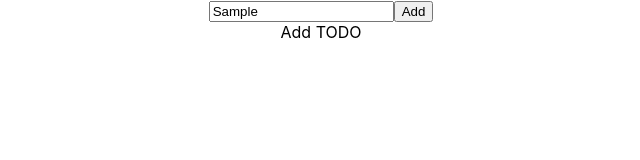
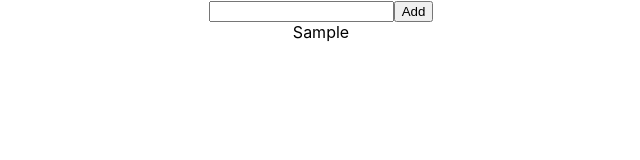
Before and after one commit to keshav-singla/To-do-list, a React (Create React App) app: page / in a window 1280 px wide. Both pictures are taken after typing "Sample" into the empty fields and a click on the button "Add". Shown: the top 160 px of the page, without its empty margins (319-959 px from the left). Built offline with nearby package versions, Linux system fonts and the light colour scheme.

Commit message:
functionality working properly

```diff
--- a/src/components/input.js
+++ b/src/components/input.js
@@ -1,5 +1,5 @@
 import React from 'react'
-import List from './list';
+// import List from './list';
 
 class Input extends React.Component {
     constructor() {
@@ -7,31 +7,49 @@ class Input extends React.Component {
         this.state = {
             input: '',
             item: [],
-            name : ''
+            // value: ''
         }
     }
 
-    handleChange = e => {
-        this.setState({ [e.target.name]: e.target.value })
+    handleSubmit = (e) => {
+        e.preventDefault()
+        this.setState({
+            input: '',
+            item: [...this.state.item, this.state.input]
+        })
     }
 
-    handleSubmit = () => {
-        const items = this.state.item.push(this.state.name)
-        return items;
-
+    handleChange = e => {
+        e.preventDefault()
+        this.setState({ input: e.target.value })
     }
 
-
     render() {
-        console.log(this.state.item)
         return (
             <div>
-                <input type="text" name="name" onChange={this.handleChange} />
+                <input type="text" name="name"
+                    value={this.state.input}
+
+                    onChange={this.handleChange}
+                />
                 <button onClick={this.handleSubmit} >Add</button>
-                <List item={this.state.item} />
+                <div>
+                    {this.state.item.map(item => {
+                        return (
+                            <div>
+                                {item}
+                            </div>
+                        )
+                    }
+                    )}
+                </div>
             </div>
         )
     }
 }
 
 export default Input;
+
+// onChange={e =>
+//     this.setState({ value: e.target.value })
+// } />
--- a/src/components/list.js
+++ b/src/components/list.js
@@ -11,7 +11,7 @@ class List extends React.Component{
     render(){
         return(
             <div>
-                {this.state.items.length > 0  ? (
+                {this.props.item? (
                     this.state.items.map(item => {
                         return (
                             <li>{item}</li>
```
